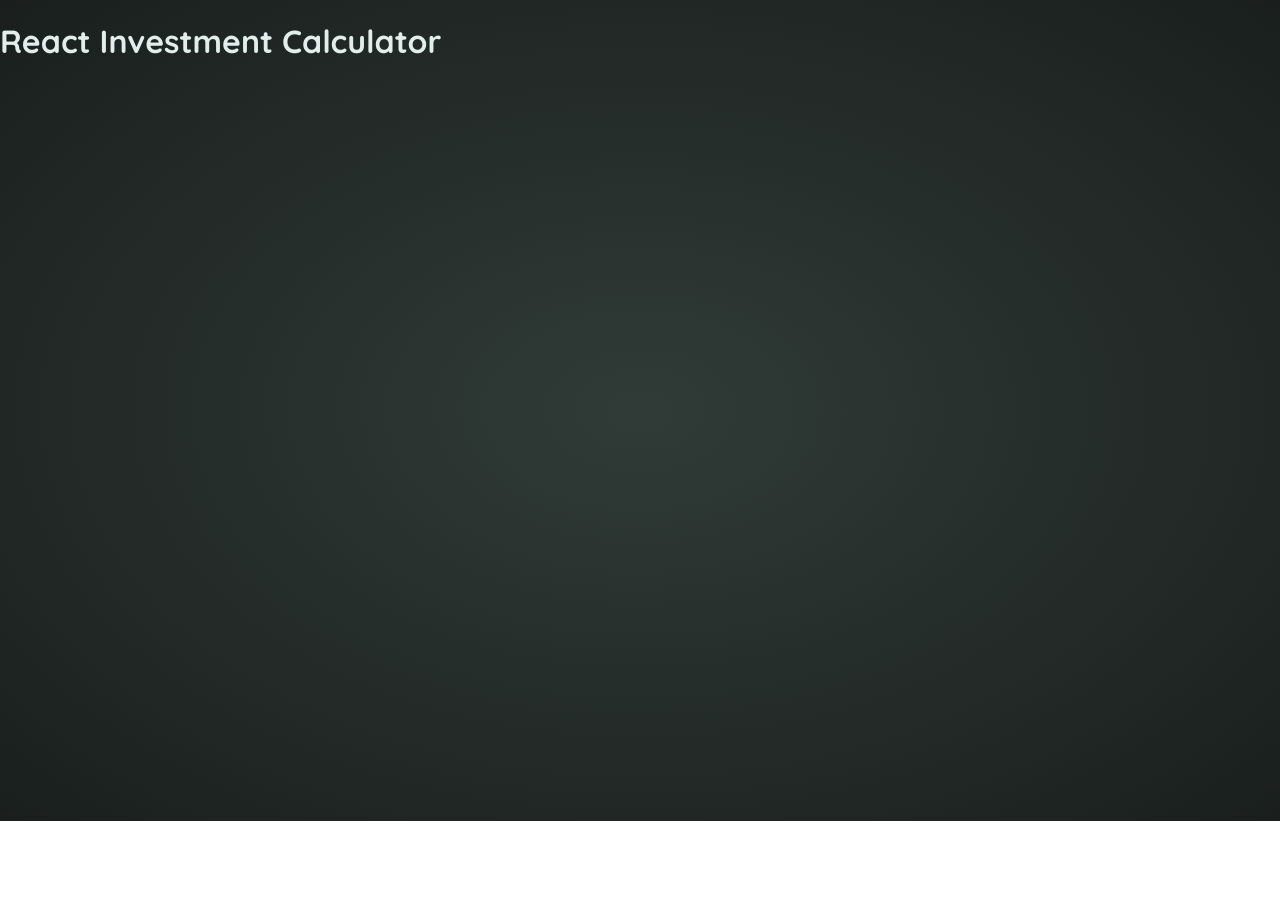
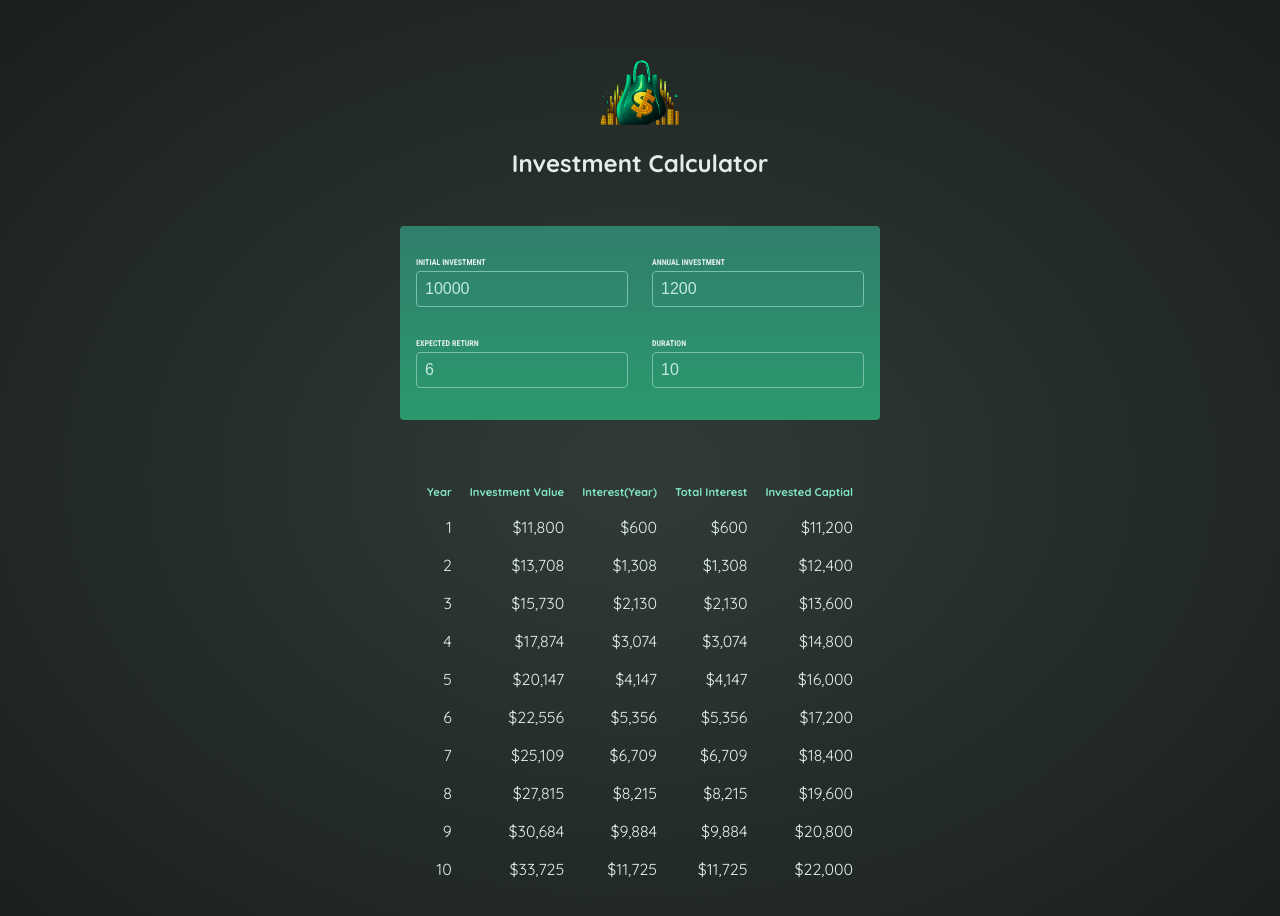
Before and after one commit to Sinaker/ReactJS, a React (Vite) app: page / in a window 1280 px wide. Shown: the top 916 px of the page. Before the commit the page ends 821 px from the top, so only its background shows below. Built offline with nearby package versions, Linux system fonts and the light colour scheme.

Commit message:
Add all components, state handling pending

```diff
--- a/src/App.jsx
+++ b/src/App.jsx
@@ -1,7 +1,22 @@
+import { useState } from "react";
+import Header from "./Components/Header";
+import UserInput from "./Components/UserInput";
+import Results from "./Components/Results";
+
 function App() {
+  const [inputVal, setInputVal] = useState({
+    initialInvestment: 10000.0,
+    annualInvestment: 1200.0,
+    expectedReturn: 6.0,
+    duration: 10.0,
+  });
   return (
-    <h1>React Investment Calculator</h1>
-  )
+    <>
+      <Header />
+      <UserInput inputVal={inputVal} setInputVal={setInputVal} />
+      <Results inputVals={inputVal} />
+    </>
+  );
 }
 
-export default App
+export default App;
--- /dev/null
+++ b/src/Components/Header.jsx
@@ -0,0 +1,10 @@
+import Logo from "../assets/investment-calculator-logo.png";
+
+export default function Header() {
+  return (
+    <header id="header">
+      <img src={Logo} alt="Logo" />
+      <h1>Investment Calculator</h1>
+    </header>
+  );
+}
--- /dev/null
+++ b/src/Components/Results.jsx
@@ -0,0 +1,46 @@
+import { calculateInvestmentResults, formatter } from "../util/investment";
+
+const titles = [
+  "Year",
+  "Investment Value",
+  "Interest(Year)",
+  "Total Interest",
+  "Invested Captial",
+];
+export default function Results({ inputVals }) {
+  const res = Object.values(inputVals).every((value) => value && value > 0)
+    ? calculateInvestmentResults(inputVals)
+    : null; //Calculate only if all values in object are non-null positive numbers
+
+  const rows = [];
+  for (let i = 0; res && i < res.length; i++) {
+    res[i]["interest"] += i - 1 < 0 ? 0 : res[i - 1]["interest"]; //Cumulative Interest
+    res[i]["annualInvestment"] +=
+      i - 1 < 0
+        ? inputVals["initialInvestment"]
+        : res[i - 1]["annualInvestment"];
+
+    rows.push(
+      <tr key={i}>
+        <td>{res[i]["year"]}</td>
+        <td>{formatter.format(res[i]["valueEndOfYear"])}</td>
+        <td>{formatter.format(res[i]["interest"])}</td>
+        <td>{formatter.format(res[i]["interest"])}</td>
+        <td>{formatter.format(res[i]["annualInvestment"])}</td>
+      </tr>
+    );
+  }
+  return (
+    <table id="result">
+      <thead>
+        <tr>
+          {titles.map((title) => (
+            <th key={title}>{title}</th>
+          ))}
+        </tr>
+      </thead>
+
+      {rows.map((row) => row)}
+    </table>
+  );
+}
--- /dev/null
+++ b/src/Components/UserInput.jsx
@@ -0,0 +1,48 @@
+import { useState } from "react";
+
+const inputs = [
+  ["Initial Investment", "Annual Investment"],
+  ["Expected Return", "Duration"],
+];
+
+const inputKeys = {
+  "Initial Investment": "initialInvestment",
+  "Annual Investment": "annualInvestment",
+  "Expected Return": "expectedReturn",
+  Duration: "duration",
+};
+
+export default function UserInput({ inputVal, setInputVal }) {
+  function handleChange(inputID, value) {
+    console.log(inputID + " = " + value);
+    setInputVal((prevVal) => {
+      return {
+        ...prevVal,
+        [inputID]: value,
+      };
+    });
+  }
+  return (
+    <section id="user-input">
+      {inputs.map((lines) => (
+        <div key={lines} className="input-group">
+          {lines.map((input) => (
+            <p key={input}>
+              <label htmlFor={input}>{input}</label>
+              <input
+                type="number"
+                name={input}
+                id={input}
+                step="0.01"
+                value={inputVal[inputKeys[input]]}
+                onChange={(event) =>
+                  handleChange(inputKeys[input], event.target.value)
+                }
+              />
+            </p>
+          ))}
+        </div>
+      ))}
+    </section>
+  );
+}
--- a/src/util/investment.js
+++ b/src/util/investment.js
@@ -10,6 +10,10 @@ export function calculateInvestmentResults({
   expectedReturn,
   duration,
 }) {
+  console.log(initialInvestment,
+  annualInvestment,
+  expectedReturn,
+  duration)
   const annualData = [];
   let investmentValue = initialInvestment;
 
```
Also changed, not shown: 1 other file (tests, documents, lock files or other folders).
